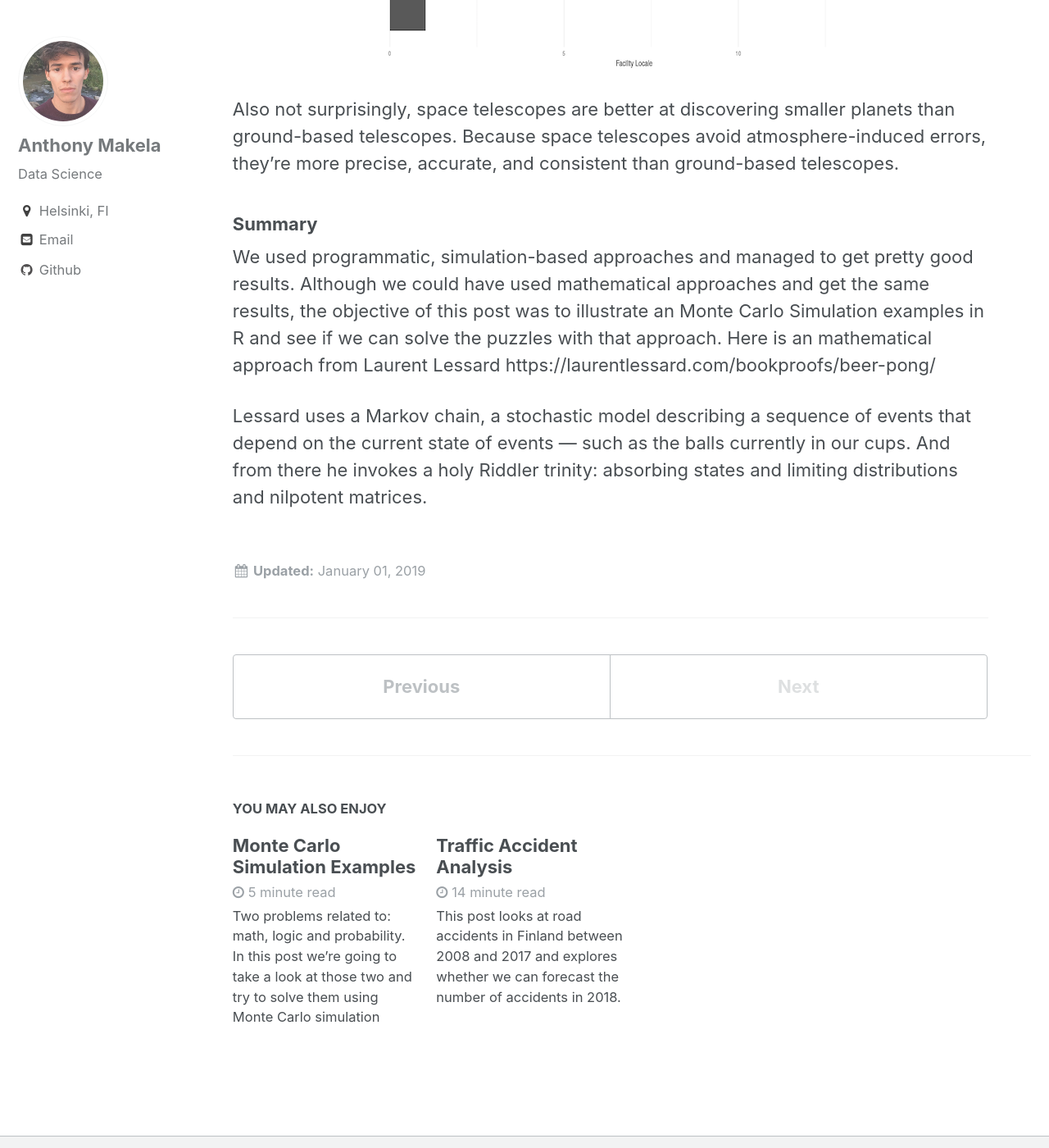
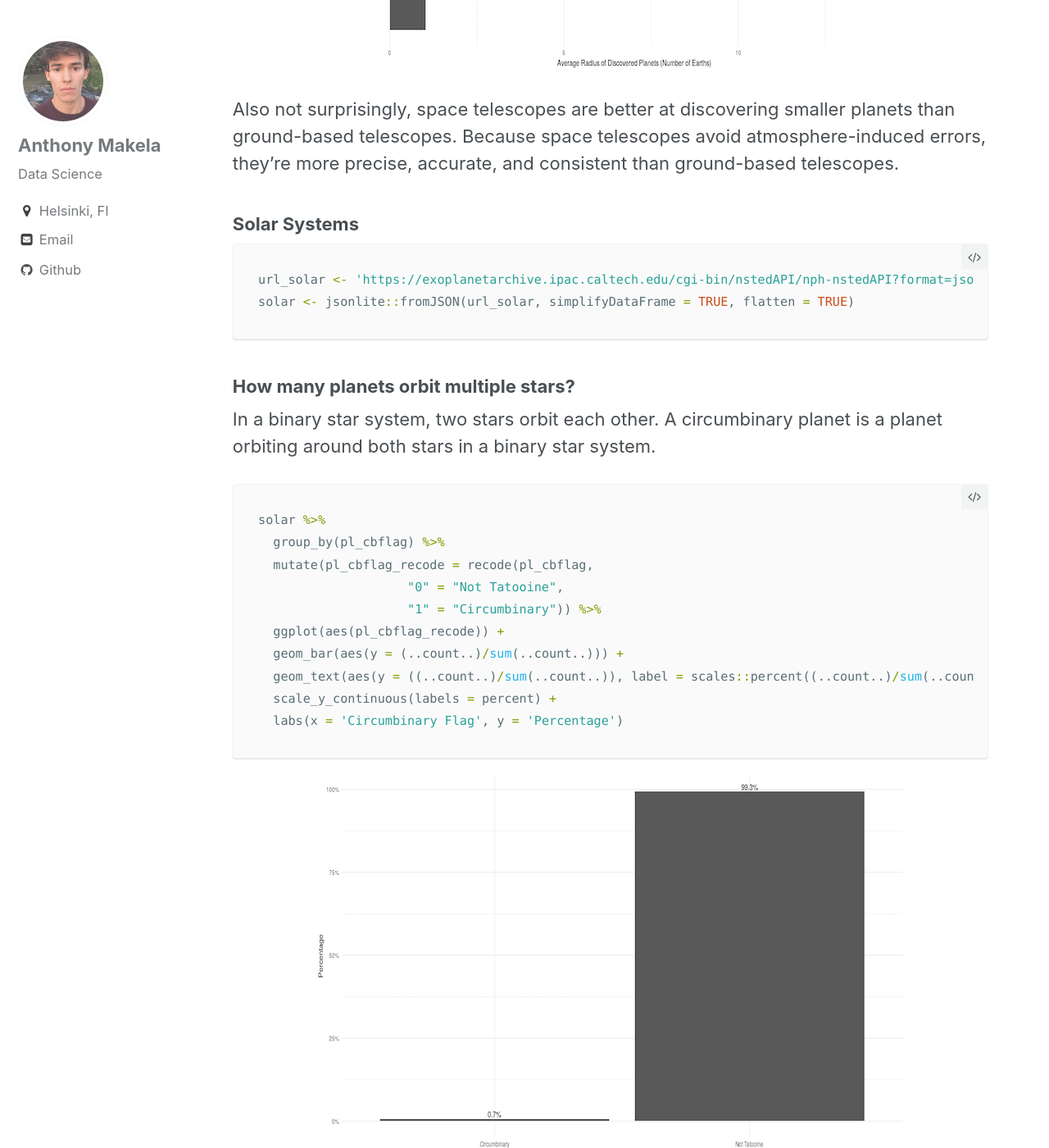
Before and after one commit to anthonymakela/anthonymakela.github.io, a Jekyll site: the page built from _posts/2019-01-01-Analysis-On-Exoplanets.md, in a window 1280 px wide and 1400 px high, scrolled down 11158 px. Shown: the whole window at 82% size. Built offline with Jekyll 4.4.1, drawn with Linux system fonts in a browser that asks for light colours; nearby versions of some CDN libraries.

Commit message:
Exoplanets

````diff
--- a/_posts/2019-01-01-Analysis-On-Exoplanets.md
+++ b/_posts/2019-01-01-Analysis-On-Exoplanets.md
@@ -268,12 +268,41 @@ exo %>%
 
 <div style="text-align:center" markdown="1">
 
-![Differencing]({{ base_path }}/images/rad_locale.png)
+![Differencing]({{ base_path }}/images/plot_locale.png)
 
 </div>
 
 Also not surprisingly, space telescopes are better at discovering smaller planets than ground-based telescopes. Because space telescopes avoid atmosphere-induced errors, they're more precise, accurate, and consistent than ground-based telescopes.
 
+### Solar Systems
+
+``` r
+url_solar <- 'https://exoplanetarchive.ipac.caltech.edu/cgi-bin/nstedAPI/nph-nstedAPI?format=json&&table=exoplanets&select=pl_cbflag,pl_pnum,pl_masse'
+solar <- jsonlite::fromJSON(url_solar, simplifyDataFrame = TRUE, flatten = TRUE)
+```
+
+### How many planets orbit multiple stars?
+
+In a binary star system, two stars orbit each other. A circumbinary planet is a planet orbiting around both stars in a binary star system.
+
+``` r
+solar %>%
+  group_by(pl_cbflag) %>%
+  mutate(pl_cbflag_recode = recode(pl_cbflag,
+                    "0" = "Not Tatooine",
+                    "1" = "Circumbinary")) %>%
+  ggplot(aes(pl_cbflag_recode)) +
+  geom_bar(aes(y = (..count..)/sum(..count..))) +
+  geom_text(aes(y = ((..count..)/sum(..count..)), label = scales::percent((..count..)/sum(..count..))), stat = "count", vjust = -0.25) +
+  scale_y_continuous(labels = percent) +
+  labs(x = 'Circumbinary Flag', y = 'Percentage')
+```
+
+<div style="text-align:center" markdown="1">
+
+![Differencing]({{ base_path }}/images/cbflag.png)
+
+</div>
 
 ### Summary
 
````
Also changed, not shown: images/cbflag.png (added), images/plot_locale.png (added), 2 other files.
